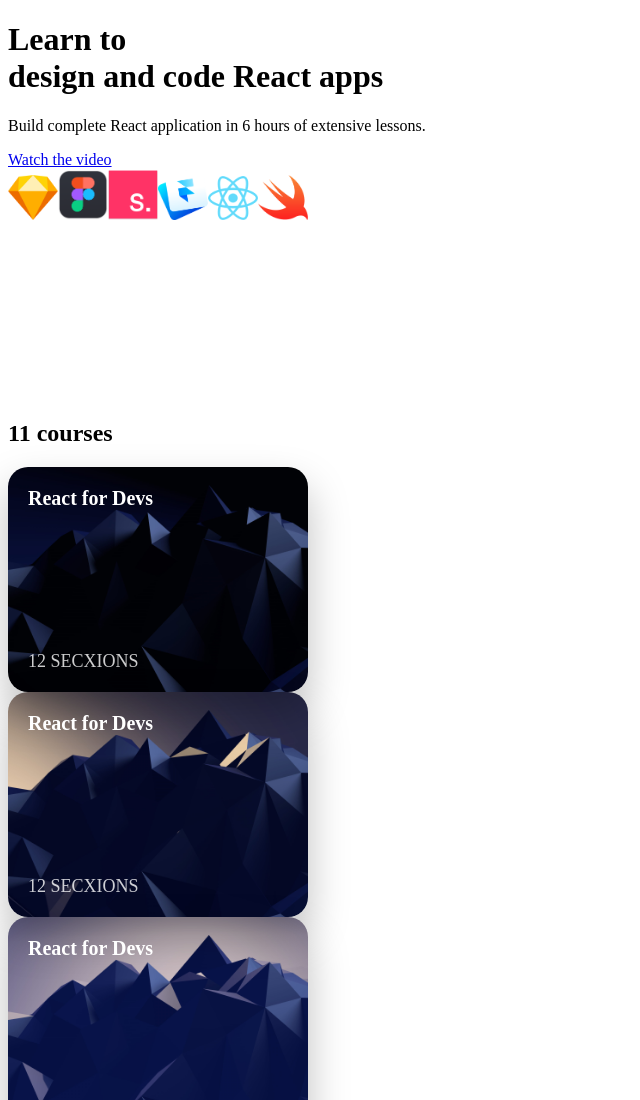
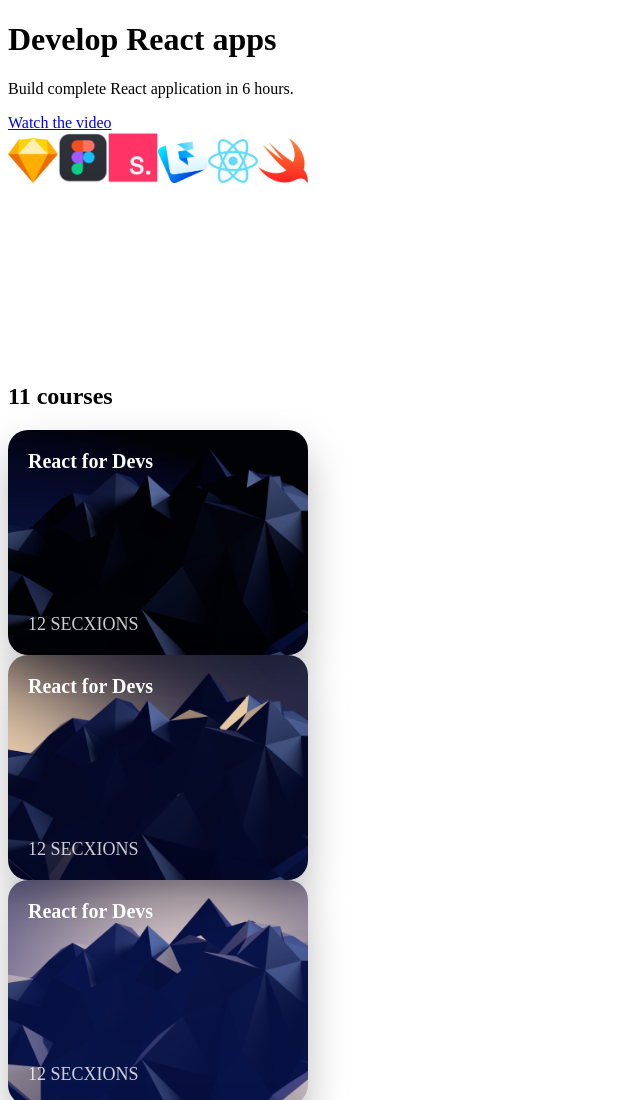
Before and after one commit to muntasirjoarder/react-course-website, a Gatsby site: page / in a window 1280 px wide. Shown: the top 1100 px of the page, without its empty margins (0-640 px from the left). Built offline with nearby package versions, Linux system fonts and the light colour scheme; Gatsby itself is replaced by a stand-in of ours.

Commit message:
Update index.js

```diff
--- a/src/pages/index.js
+++ b/src/pages/index.js
@@ -27,8 +27,8 @@ const IndexPage = () => (
   <div>
     <div className="Hero">
       <div className="HeroGroup">
-          <h1>Learn to <br/>design and code React apps</h1>
-          <p>Build complete React application in 6 hours of extensive lessons.</p>
+          <h1>Develop React apps</h1>
+          <p>Build complete React application in 6 hours.</p>
           <Link to="/page-2/">Watch the video</Link>
           <div className="Logos">
             <img src={require('../images/logo-sketch.png')} width="50" />
```
